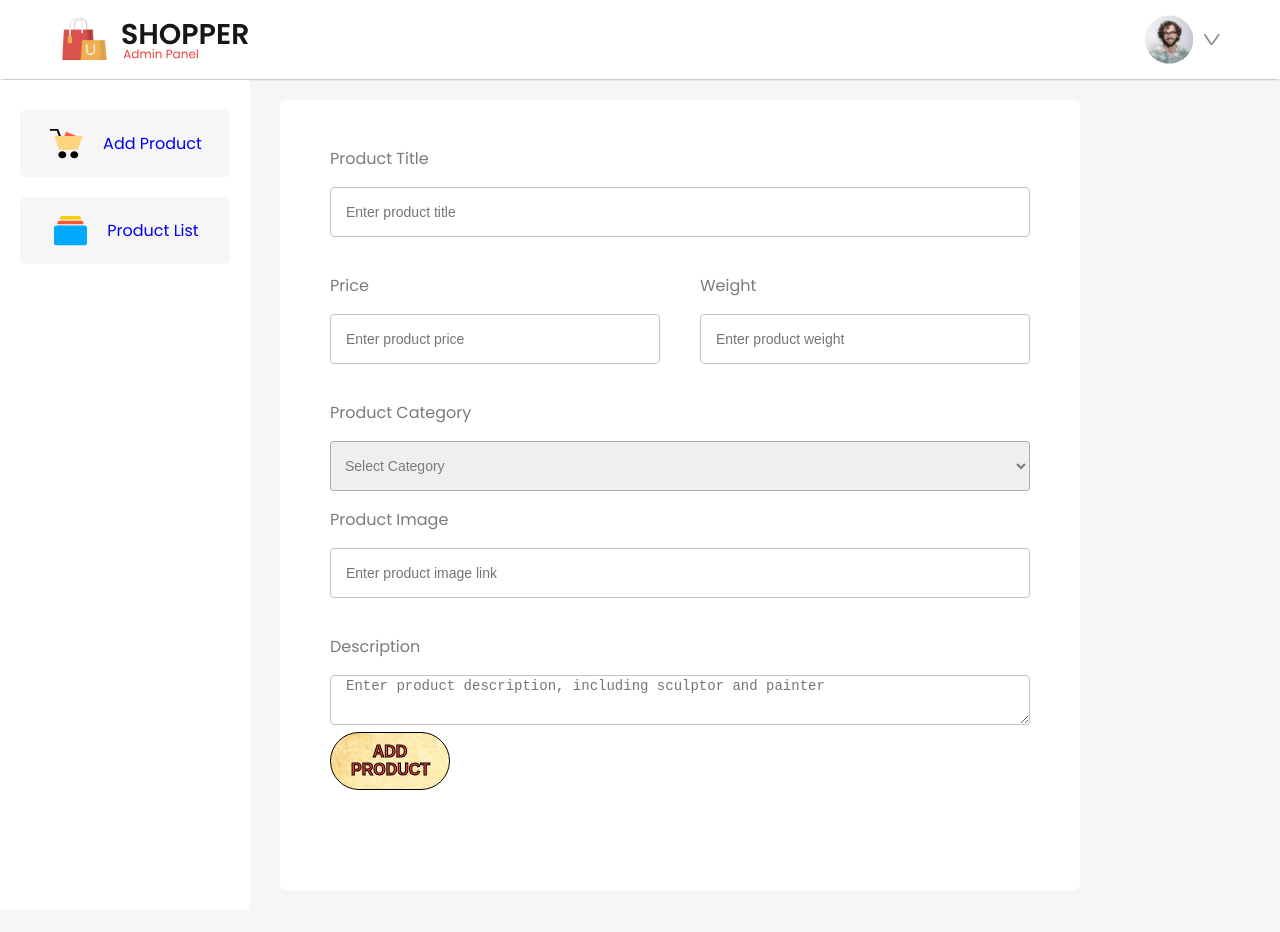
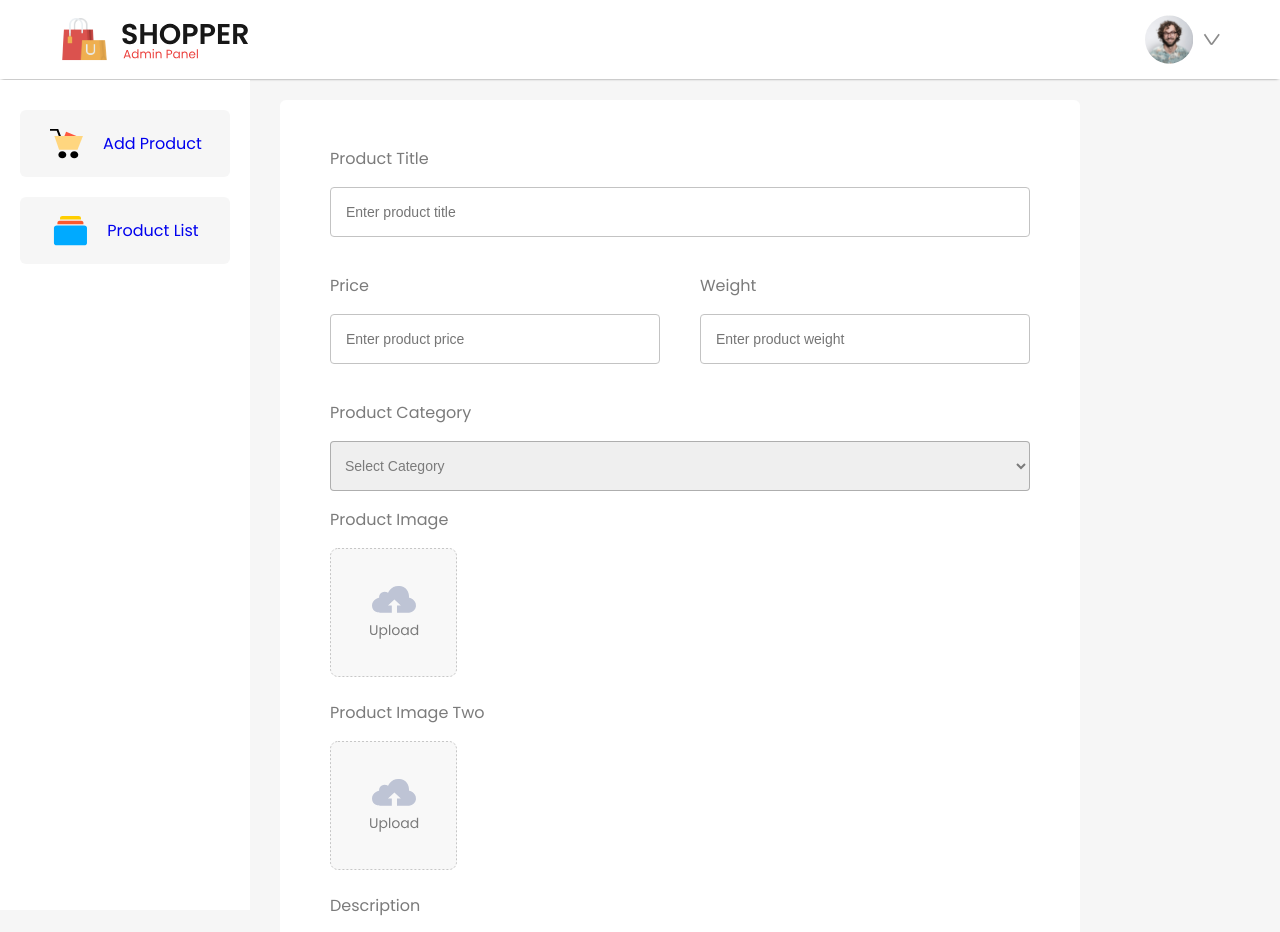
Before and after one commit to kevd82/BarbaricSplendorStore, a React (Vite) app in the folder admin/: page /addproduct in a window 1280 px wide. Shown: the top 932 px of the page. Before the commit the page ends 910 px from the top, so only its background shows below. Built offline with nearby package versions, Linux system fonts and the light colour scheme.

Commit message:
redo of AddProduct.jsx

```diff
--- a/admin/src/Components/AddProduct/AddProduct.jsx
+++ b/admin/src/Components/AddProduct/AddProduct.jsx
@@ -1,5 +1,6 @@
 import React, {useState} from 'react';
 import "./AddProduct.css";
+import upload_area from "../../assets/upload_area.svg";
 
 const AddProduct = () => {
 
@@ -44,7 +45,15 @@ const AddProduct = () => {
       </div>
       <div className="addproduct-itemfield">
         <p>Product Image</p>
-        <input type="text" name="image" placeholder="Enter product image link"/>
+        <label htmlFor="file-input">
+          <img src={upload_area} className="addproduct-thumbnail-img" alt=""/>
+        </label>
+        <input type="file" name="image" id="file-input" hidden/>
+        <p>Product Image Two</p>
+        <label htmlFor="file-input">
+          <img src={upload_area} className="addproduct-thumbnail-img" alt=""/>
+        </label>
+        <input type="file" name="imagetwo" id="file-input" hidden/>
       </div>
       <div className="addproduct-itemfield">
         <p>Description</p>
```
